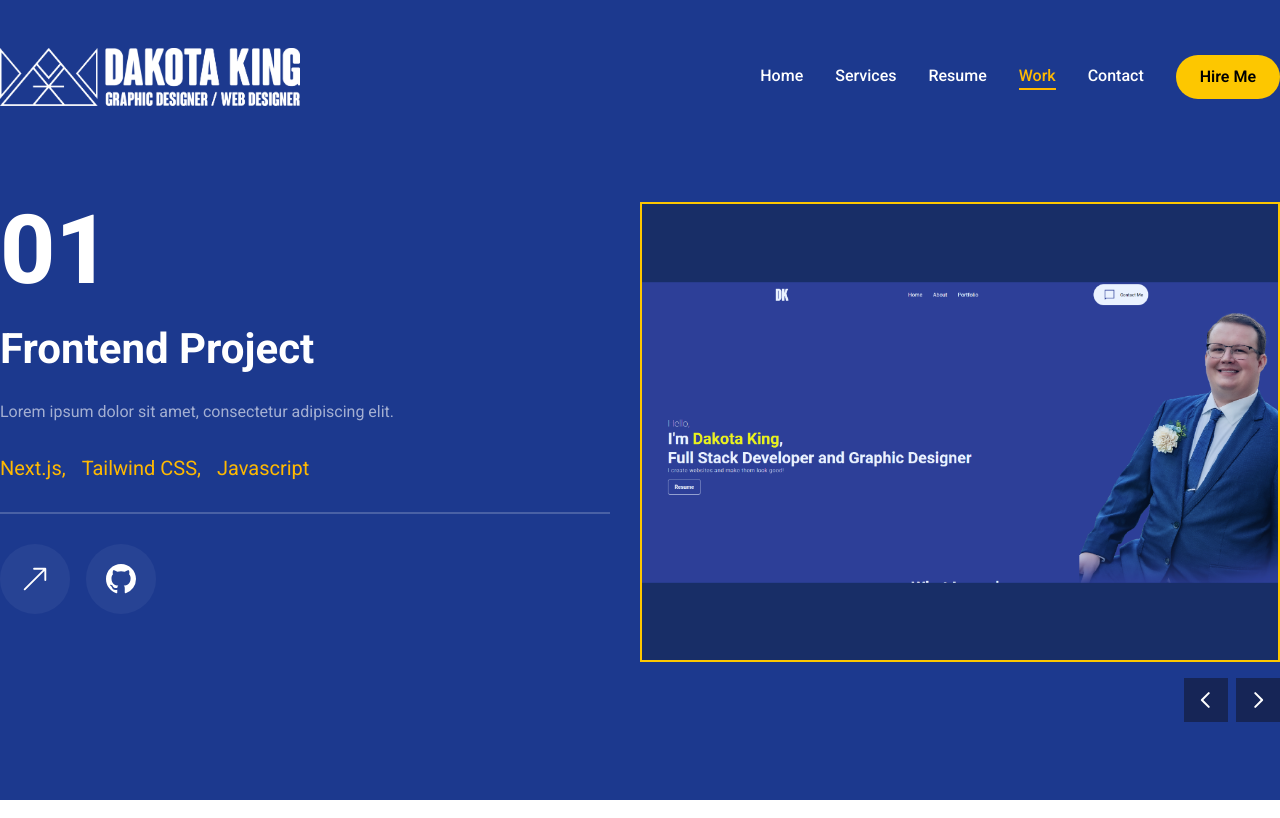
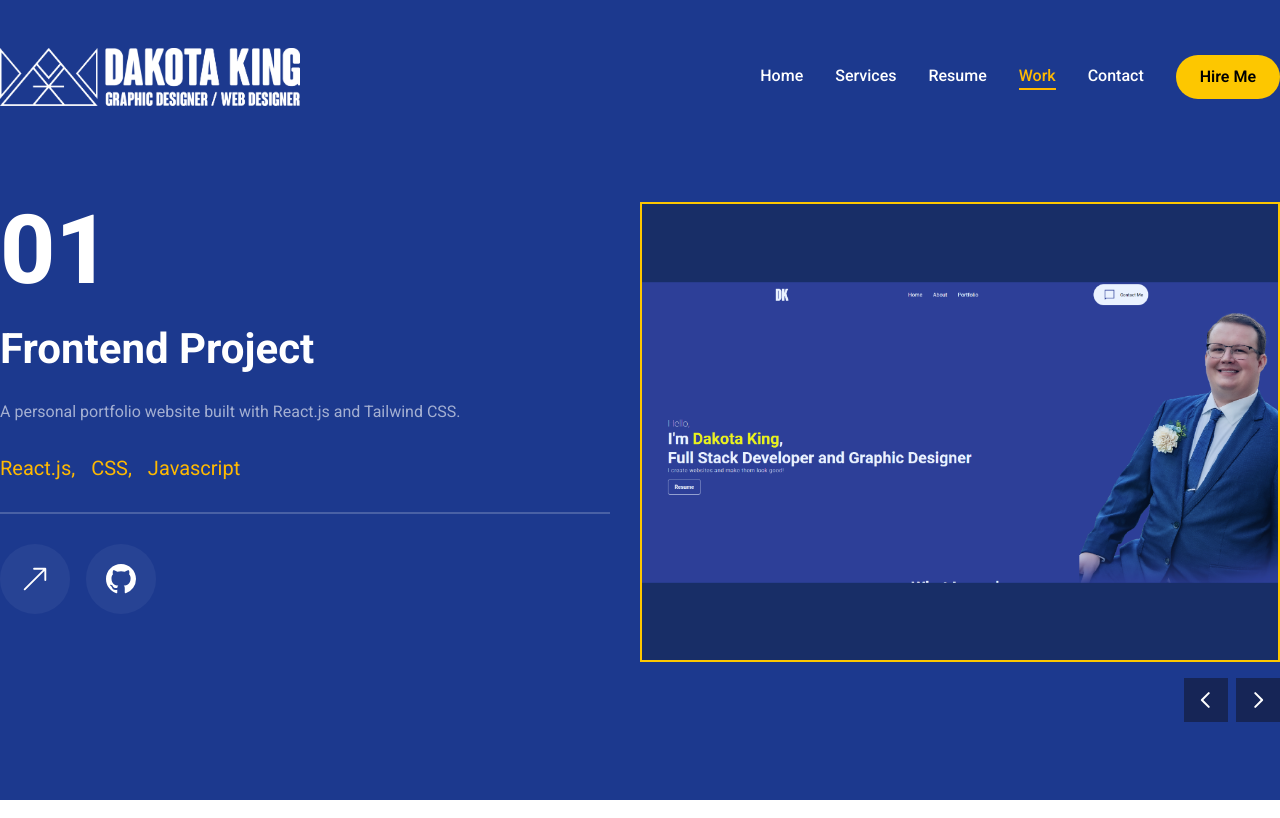
Before and after one commit to DakotaK92/DakotaK92-Portfolio, a Next.js app: page /work in a window 1280 px wide. Built offline with nearby package versions, Linux system fonts and the light colour scheme.

Commit message:
small change to code

```diff
--- a/app/page.jsx
+++ b/app/page.jsx
@@ -8,7 +8,7 @@ import Stats from "@components/Stats";
 
 export default function Home() {
   return (
-    <section className="h-full">
+    <section className="h-full p-2">
       <div className="container mx-auto h-full">
         <div className="flex flex-col xl:flex-row items-center justify-between xl:pt-8 xl:pb-24">
           {/* text */}
--- a/app/work/page.jsx
+++ b/app/work/page.jsx
@@ -26,8 +26,8 @@ const projects = [
     num: "01",
     category: "frontend",
     title: "Project One",
-    description: "Lorem ipsum dolor sit amet, consectetur adipiscing elit.",
-    stack: [{name: "Next.js"}, {name: "Tailwind CSS"}, {name: "Javascript"}],
+    description: "A personal portfolio website built with React.js and Tailwind CSS.",
+    stack: [{name: "React.js"}, {name: "CSS"}, {name: "Javascript"}],
     image: "/assets/work/Project 1.png",
     github: "https://github.com/DakotaK92/Challenge-20-React-Portfolio",
     live: "",
@@ -36,8 +36,8 @@ const projects = [
     num: "02",
     category: "frontend",
     title: "Project Two",
-    description: "Lorem ipsum dolor sit amet, consectetur adipiscing elit.",
-    stack: [{name: "Next.js"}, {name: "Tailwind CSS"}, {name: "Javascript"}],
+    description: "A personal project for a friends company. I built a website for them using React.js.",
+    stack: [{name: "React.js"}, {name: "CSS"}, {name: "Javascript"}],
     image: "/assets/work/Project 2.png",
     github: "https://github.com/DakotaK92/myPocketBard",
     live: "",
@@ -46,11 +46,11 @@ const projects = [
     num: "03",
     category: "frontend",
     title: "Project Three",
-    description: "Lorem ipsum dolor sit amet, consectetur adipiscing elit.",
+    description: "A personal portfolio website built with Next.js and Tailwind CSS.",
     stack: [{name: "Next.js"}, {name: "Tailwind CSS"}, {name: "Javascript"}],
     image: "/assets/work/Project 3.png",
     github: "https://github.com/DakotaK92/DakotaK92-Portfolio",
-    live: "",
+    live: "https://dakota-k92-portfolio.vercel.app/",
   },
 ]
 
```
